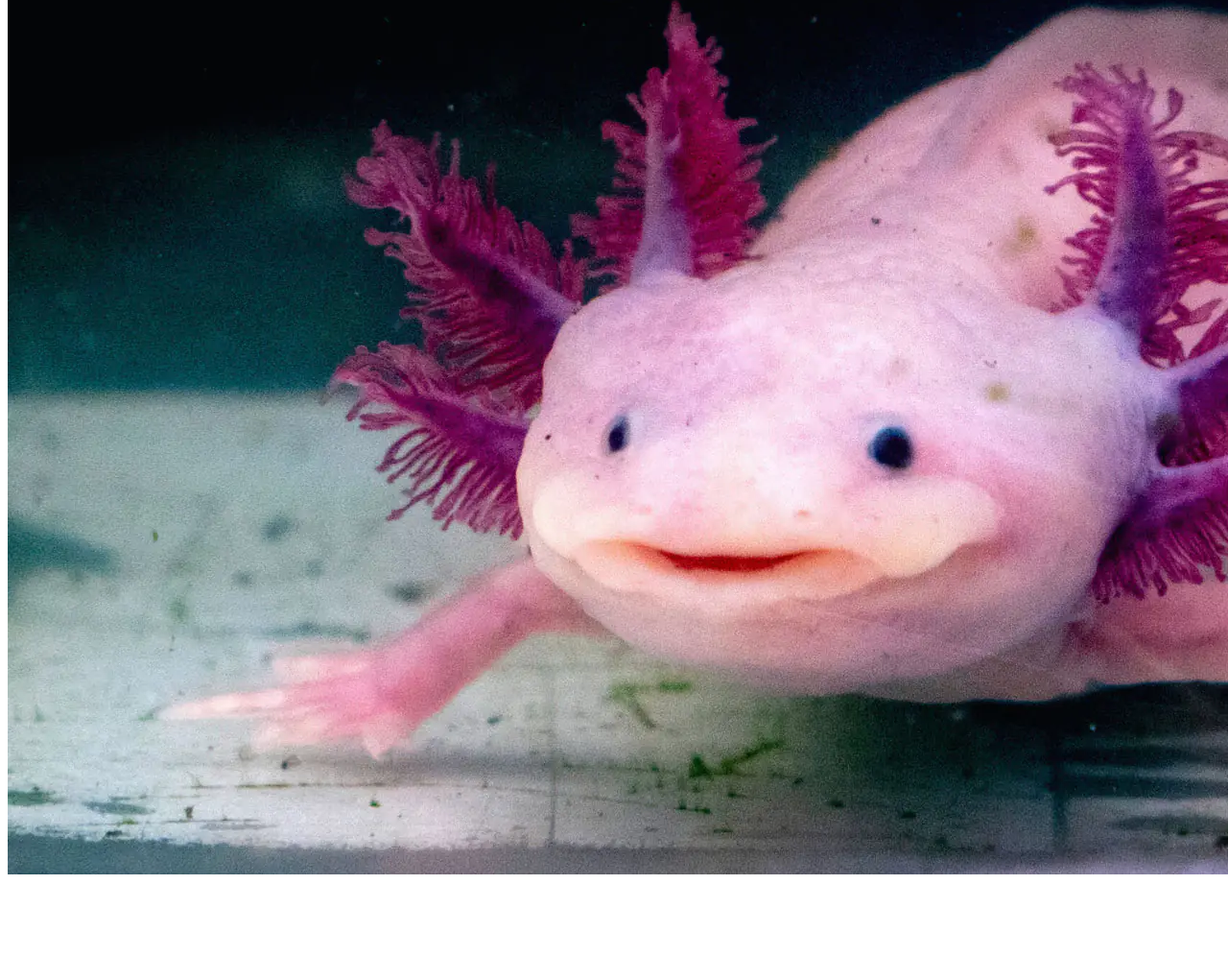
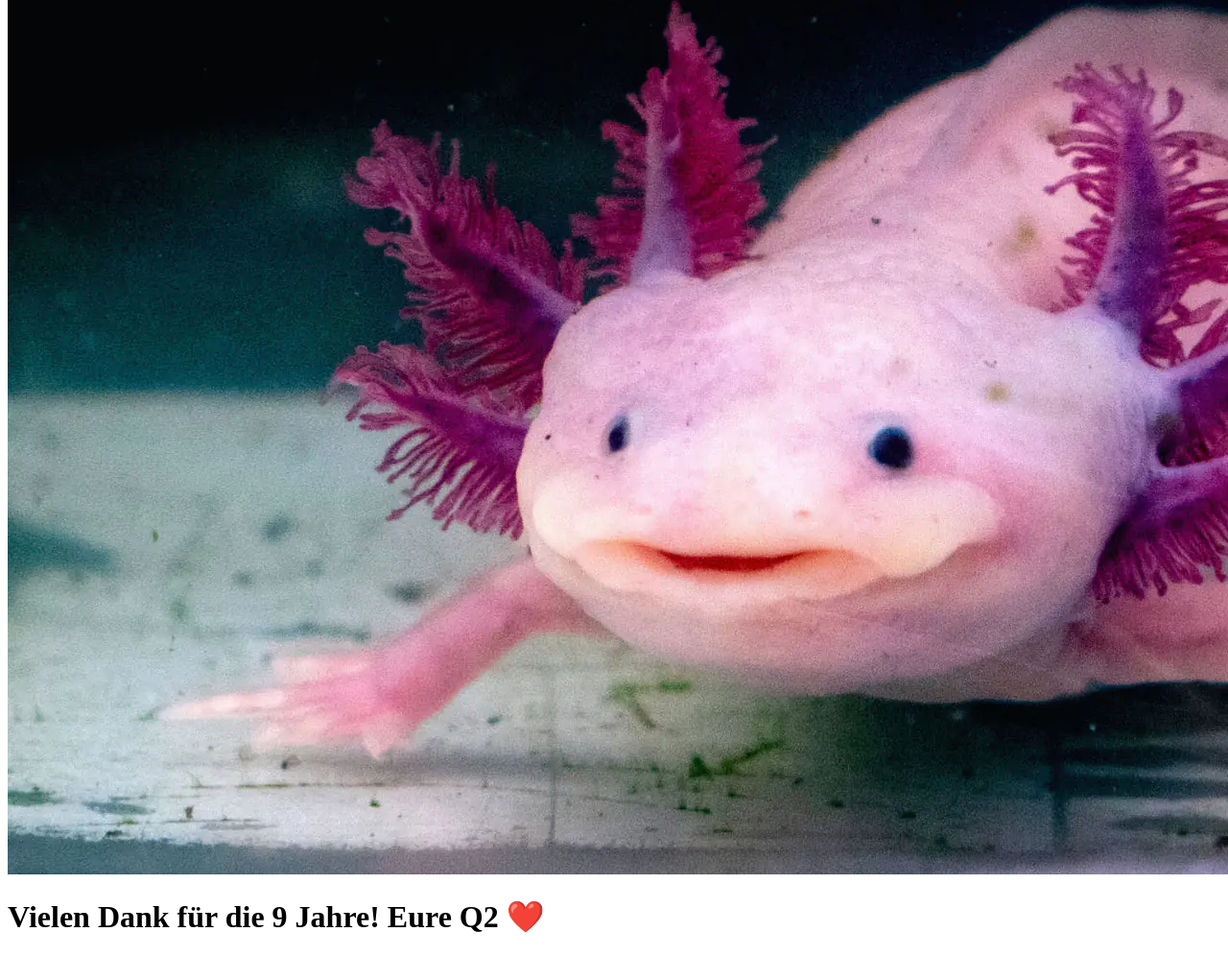
Before and after one commit to DavidCraftDev/lehrer1, a plain HTML site: page index.html in a window 1280 px wide. Shown: the part 357-1353 px from the top of the page at 96% size. Before the commit the page ends 1280 px from the top, so only its background shows below. Drawn offline with Linux system fonts and the light colour scheme.

Commit message:
Remove CNAME file and update index.html with a thank you message

```diff
--- a/index.html
+++ b/index.html
@@ -6,5 +6,6 @@
 </head>
 <body>
     <img src="./axolotel.jpg"/>
+    <h1>Vielen Dank für die 9 Jahre! Eure Q2 ❤️</h1>
 </body>
 </html>
```
Also changed, not shown: 1 other file.
